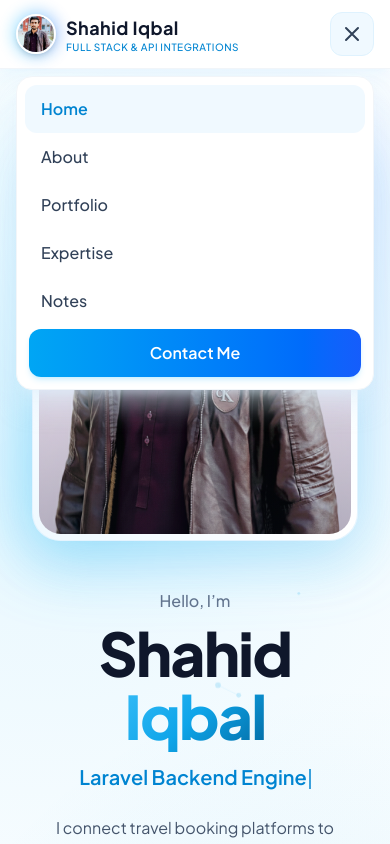
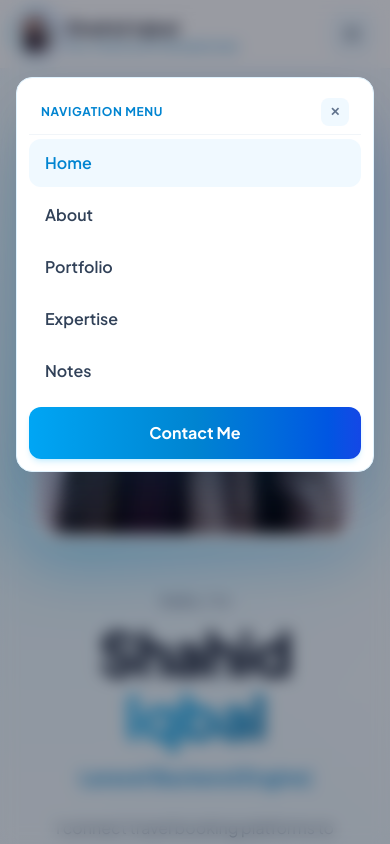
Before and after one commit to shahidiqbal4261-cpu/portfolio1, a React (Vite) app: page / in a window 390 px wide. Both pictures are taken after a click on the button "Open menu". Shown: the top 844 px of the page. Built offline with nearby package versions, Linux system fonts and the light colour scheme.

Commit message:
Fix mobile navigation bar dropdown overflow and layout

```diff
--- a/src/components/common/navbar/NavBar.jsx
+++ b/src/components/common/navbar/NavBar.jsx
@@ -18,12 +18,24 @@ const NavBar = () => {
   const [mobileOpen, setMobileOpen] = useState(false);
   const listRef = useRef(null);
   const linkRefs = useRef({});
-  const mobileMenuRef = useRef(null);
+  const headerRef = useRef(null);
+  const [headerHeight, setHeaderHeight] = useState(72);
 
   useEffect(() => {
     const handleScroll = () => setPosition(window.scrollY);
     window.addEventListener("scroll", handleScroll, { passive: true });
     return () => window.removeEventListener("scroll", handleScroll);
+  }, []);
+
+  useEffect(() => {
+    const measure = () => {
+      if (headerRef.current) {
+        setHeaderHeight(headerRef.current.getBoundingClientRect().height);
+      }
+    };
+    measure();
+    window.addEventListener("resize", measure);
+    return () => window.removeEventListener("resize", measure);
   }, []);
 
   useEffect(() => {
@@ -33,19 +45,11 @@ const NavBar = () => {
       if (e.key === "Escape") setMobileOpen(false);
     };
 
-    const onPointerDown = (e) => {
-      if (mobileMenuRef.current && !mobileMenuRef.current.contains(e.target)) {
-        setMobileOpen(false);
-      }
-    };
-
     document.addEventListener("keydown", onKeyDown);
-    document.addEventListener("pointerdown", onPointerDown);
     document.body.style.overflow = "hidden";
 
     return () => {
       document.removeEventListener("keydown", onKeyDown);
-      document.removeEventListener("pointerdown", onPointerDown);
       document.body.style.overflow = "";
     };
   }, [mobileOpen]);
@@ -81,17 +85,16 @@ const NavBar = () => {
   const closeMobile = () => setMobileOpen(false);
 
   return (
-    <div
-      className={`sticky top-0 ${
+    <>
+      <header
+        ref={headerRef}
+        className={`sticky top-0 z-50 transition-all duration-300 ${
           position > 50 || mobileOpen
             ? "bg-white/95 backdrop-blur-xl border-b border-slate-100 shadow-lg shadow-sky-100/40"
             : "bg-white/80 backdrop-blur-md border-b border-transparent"
-      } z-50 transition-all duration-300`}
+        }`}
       >
-      <div
-        ref={mobileMenuRef}
-        className="relative flex justify-between items-center mx-auto content px-4 lg:px-10 py-3 gap-3"
-      >
+        <div className="flex justify-between items-center mx-auto max-w-[1320px] w-full px-4 lg:px-10 py-3 gap-3">
           <Link
             to="introduction"
             smooth={true}
@@ -112,14 +115,14 @@ const NavBar = () => {
               <p className="text-lg sm:text-2xl font-bold tracking-wide text-slate-900 group-hover:text-sky-600 transition-colors duration-300 truncate">
                 Shahid Iqbal
               </p>
-            <span className="hidden xs:block text-[10px] sm:text-[11px] text-sky-600 font-medium tracking-wider uppercase -mt-0.5 truncate">
+              <span className="hidden min-[380px]:block text-[10px] sm:text-[11px] text-sky-600 font-medium tracking-wider uppercase -mt-0.5 truncate">
                 Full Stack &amp; API Integrations
               </span>
             </div>
           </Link>
 
           {/* Desktop */}
-        <div className="hidden lg:flex items-center shrink-0">
+          <nav className="hidden lg:flex items-center shrink-0">
             <ul ref={listRef} className="relative flex items-center text-[15px] font-medium">
               <span
                 aria-hidden
@@ -168,7 +171,7 @@ const NavBar = () => {
                 Contact Me
               </Link>
             </Magnetic>
-        </div>
+          </nav>
 
           {/* Mobile toggle */}
           <button
@@ -189,17 +192,38 @@ const NavBar = () => {
               </svg>
             )}
           </button>
+        </div>
+      </header>
 
-        {/* Mobile panel */}
+      {/* Mobile menu — fixed & contained within screen bounds */}
+      {mobileOpen && (
+        <div className="lg:hidden fixed inset-0 z-[9999] overflow-hidden select-none" role="dialog" aria-modal="true">
+          {/* Backdrop overlay */}
           <div
+            className="absolute inset-0 bg-slate-950/40 backdrop-blur-sm transition-opacity duration-300"
+            onClick={closeMobile}
+          />
+
+          {/* Floating Mobile Navigation Card */}
+          <nav
             id="mobile-nav-menu"
-          className={`lg:hidden absolute left-4 right-4 top-full mt-2 rounded-2xl bg-white border border-slate-100 shadow-xl shadow-sky-100/50 overflow-hidden transition-all duration-200 origin-top z-[60] ${
-            mobileOpen
-              ? "opacity-100 scale-100 visible pointer-events-auto"
-              : "opacity-0 scale-95 invisible pointer-events-none"
-          }`}
+            className="absolute left-4 right-4 max-w-md mx-auto rounded-2xl bg-white border border-sky-100 shadow-2xl shadow-sky-900/20 p-3 z-10 animate-[fadeInUp_0.2s_ease-out]"
+            style={{ top: headerHeight + 8 }}
           >
-          <ul className="flex flex-col p-2">
+            <div className="flex items-center justify-between px-3 py-2 border-b border-slate-100 mb-1">
+              <span className="text-xs font-bold uppercase tracking-wider text-sky-600">
+                Navigation Menu
+              </span>
+              <button
+                type="button"
+                onClick={closeMobile}
+                className="w-7 h-7 rounded-lg bg-sky-50 text-slate-500 hover:text-sky-600 flex items-center justify-center text-xs font-bold cursor-pointer"
+              >
+                ✕
+              </button>
+            </div>
+
+            <ul className="flex flex-col space-y-1">
               {navItems.map((item) => (
                 <li key={item.id}>
                   <Link
@@ -210,41 +234,33 @@ const NavBar = () => {
                     offset={-100}
                     onSetActive={() => setActiveUrl(item.url)}
                     onClick={closeMobile}
-                  className={`block w-full px-4 py-3 rounded-xl text-base font-medium cursor-pointer transition-colors ${
+                    className={`block w-full px-4 py-3 rounded-xl text-base font-semibold cursor-pointer transition-colors ${
                       activeUrl === item.url
-                      ? "text-sky-600 bg-sky-50 font-semibold"
-                      : "text-slate-700 hover:text-sky-600 hover:bg-sky-50"
+                        ? "text-sky-600 bg-sky-50 font-bold"
+                        : "text-slate-700 hover:text-sky-600 hover:bg-sky-50/50"
                     }`}
                   >
                     {item.name}
                   </Link>
                 </li>
               ))}
-            <li className="pt-1 pb-1 px-1">
+              <li className="pt-2">
                 <Link
                   to="contact"
                   smooth={true}
                   duration={800}
                   offset={-80}
                   onClick={closeMobile}
-                className="block w-full text-center px-4 py-3 rounded-xl text-white font-semibold bg-gradient-to-r from-sky-500 to-blue-600 shadow-md shadow-sky-300/30 cursor-pointer"
+                  className="block w-full text-center px-4 py-3.5 rounded-xl text-white font-bold bg-gradient-to-r from-sky-500 via-sky-600 to-blue-700 shadow-md shadow-sky-300/30 cursor-pointer"
                 >
                   Contact Me
                 </Link>
               </li>
             </ul>
+          </nav>
         </div>
-      </div>
-
-      {/* Dim backdrop on mobile when open */}
-      {mobileOpen && (
-        <div
-          aria-hidden
-          className="lg:hidden fixed inset-0 top-[68px] bg-slate-900/20 backdrop-blur-[1px] z-40"
-          onClick={closeMobile}
-        />
       )}
-    </div>
+    </>
   );
 };
 
```
Lines whose indentation alone changed are shown as unchanged.
